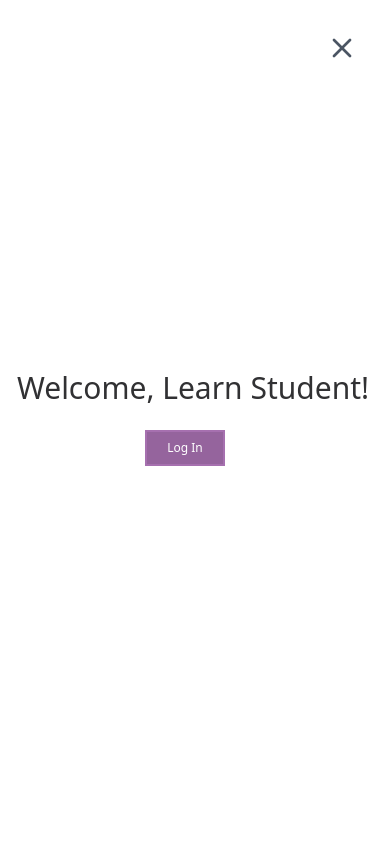
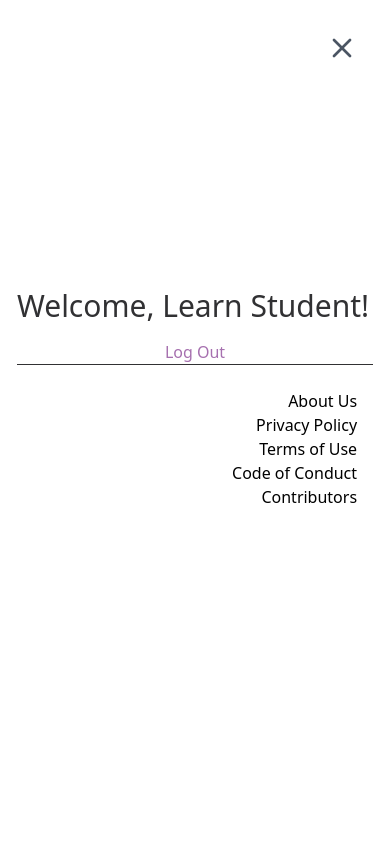
Before and after one commit to LEARNAcademy/student-application, a React (Create React App) app: page /aboutus in a window 390 px wide. Both pictures are taken after a click on the element 358 px from the left and 43 px from the top of the page. Shown: the top 844 px of the page. Built offline with nearby package versions, Linux system fonts and the light colour scheme; a web font is replaced by a local one.

Commit message:
Sticky header in mobile view with links

```diff
--- a/src/App.js
+++ b/src/App.js
@@ -27,7 +27,7 @@ const App = () => {
       <Route path="/privacypolicy" element={<PrivacyPolicy />} />
       <Route path="/termsofuse" element={<TermsOfUse />} />
       <Route path="/codeofconduct" element={<CodeOfConduct />} />
-      <Route path="/contributor" element={<Contributor />} />
+      <Route path="/contributors" element={<Contributor />} />
     </Routes>
   )
 }
--- a/src/components/Absences.js
+++ b/src/components/Absences.js
@@ -11,7 +11,7 @@ const Absences = (props) => {
   },[])
 
   return (
-    <div className="flex items-center text-2xl font-medium" id="absence">
+    <div className="mt-32 flex items-center text-2xl font-medium sm:mt-0" id="absence">
       Absences: <span className="ml-2 flex items-center justify-center">{absence}</span>
     </div>
   )
--- a/src/components/Assessment.js
+++ b/src/components/Assessment.js
@@ -67,13 +67,13 @@ const Assessment = (props) => {
               <div className="flex flex-col">
                 <div className="my-1 text-xl font-bold">Week {assessment.week} </div>
                 <div className="my-1 text-lg"><strong>Comprehension:</strong>
-                  <span className={`relative mx-1 inline-block w-28 rounded-lg text-center before:absolute before:-inset-1 before:block ${compColor[index]}`}>{assessment.comprehension}</span>
+                  <span className={`mx-1 inline-block w-28 rounded-lg text-center  ${compColor[index]}`}>{assessment.comprehension}</span>
                 </div>
               </div>
               <div className="flex flex-col">
                 <div className="flex w-full flex-row items-center">
                   <div className="my-1 mx-6 ml-16 text-lg"><strong>Status:</strong>
-                    <span className={`relative mx-1 inline-block w-28 rounded-lg text-center before:absolute before:-inset-1 before:block ${statusColor[index]}`}>{assessment.status}</span>
+                    <span className={`mx-1 inline-block w-28 rounded-lg text-center ${statusColor[index]}`}>{assessment.status}</span>
                   </div>
                 </div>
                 <div className="my-1 ml-10 pl-6 text-lg"><strong>Reviewer:</strong> {assessment.reviewer} </div>
--- a/src/components/Footer.js
+++ b/src/components/Footer.js
@@ -1,16 +1,17 @@
 import React from "react"
 import learnSymbol from "../assets/learn-symbol.svg"
-// import { NavLink } from "react-router-dom"
 
 const Footer = () => {
   return (
     <>
-      <center className="h-auto w-full px-8 py-4 text-lg lg:px-8">
-        <center className="sm:flex sm:justify-evenly font-['gesta']">
-          <a href="/" className="mb-4 sm:mb-0">
-            <img src={learnSymbol} className="mb-3 mr-3 h-8 justify-center" alt="Learn Logo" />
-          </a>
-          <ul className="mb-6 flex flex-wrap items-center sm:mb-0 justify-center">
+      <center className="mt-4">
+        <a href="/" className="w-12">
+          <img src={learnSymbol} className="h-8 w-12" alt="Learn Logo" />
+        </a>
+      </center>
+      <div className="h-auto px-8 py-4 text-lg lg:px-8">
+        <div className="font-['gesta'] sm:flex sm:justify-evenly">
+          <ul className="mb-6 flex flex-wrap items-center justify-center sm:mb-0">
             <li>
               <a href="/aboutus" className="mr-4 hover:text-learnpurple md:mr-6 ">About Us</a>
             </li>
@@ -27,23 +28,11 @@ const Footer = () => {
               <a href="/contributors" className="mr-4 hover:text-learnpurple">Contributors</a>
             </li>
           </ul>
-        </center>
+        </div>
         <hr className="my-6 border-black sm:mx-auto lg:my-8" />
         <span className="block text-center "> <a href="/" className="hover:text-learnpurple">© 2022 LEARN</a>
         </span>
-        {/* <div className="justify-start ml-2 space-y-4 space-x-2  sm:mx-20 sm:flex sm:flex-wrap  sm:space-x-[96px] sm:space-y-20 sm:justify-self-auto sm:font-['gesta'] md:ml-4 md:mx-12 md:text-sm ">
-
-          < img src={learnSymbol}/>
-          <a href="/"  className="ml-[33px]sm:ml-4">
-          </a>
-          <p className="flex mt-[-55px] ml-[50px] mb-[25px] sm:flex-auto"> © 2022 LEARN</p>
-          <NavLink to="/aboutus" className="hover:text-learnpurple">About Us</NavLink>
-          <NavLink to="/privacypolicy" className="hover:text-learnpurple">Privacy Policy</NavLink>
-          <NavLink to="/termsofuse" className="hover:text-learnpurple">Terms of Use</NavLink>
-          <NavLink to="/codeofconduct" className="hover:text-learnpurple">Code of Conduct</NavLink>
-          <NavLink to="/contributor" className="hover:text-learnpurple">Contributors</NavLink>
-        </div> */}
-      </center>
+      </div>
     </>
   )}
 
--- a/src/components/Header.js
+++ b/src/components/Header.js
@@ -9,7 +9,7 @@ const Header = (props) => {
 
   return (
     <>
-      <div className="flex items-center justify-between border-b border-gray-400 bg-learngray py-2 sm:hidden">
+      <div className="fixed top-0 flex w-full items-center justify-between border-b border-gray-400 bg-learngray py-2 sm:hidden">
         <div className="mr-44">
           <a href="/">
             <img src={learnLogo} alt="logo" className="scale-[75%]" />
@@ -44,9 +44,30 @@ const Header = (props) => {
                   <line x1="6" y1="6" x2="18" y2="18" />
                 </svg>
               </div>
-              <div className="flex min-h-[250px] flex-col items-center justify-center">
+              <div className="flex min-h-[250px] flex-col justify-center">
                 <Greeter user={user} />
-                <Navigation user={user} login={login} setLogin={setLogin} />
+                <ul className="mb-6 sm:mb-0">
+                  <li>
+                    <a href="/login" className="block items-center justify-center border-b border-learngray text-center text-learnpurple hover:text-learnblack">Log Out</a>
+                  </li>
+                  <div className="my-6 text-right">
+                    <li>
+                      <a href="/aboutus" className="mr-4  hover:text-learnpurple md:mr-6 ">About Us</a>
+                    </li>
+                    <li>
+                      <a href="/privacypolicy" className="mr-4  hover:text-learnpurple md:mr-6">Privacy Policy</a>
+                    </li>
+                    <li>
+                      <a href="/termsofuse" className="mr-4  hover:text-learnpurple md:mr-6 ">Terms of Use</a>
+                    </li>
+                    <li>
+                      <a href="/codeofconduct" className="mr-4  hover:text-learnpurple">Code of Conduct</a>
+                    </li>
+                    <li>
+                      <a href="/contributors" className="mr-4  hover:text-learnpurple">Contributors</a>
+                    </li>
+                  </div>
+                </ul>
               </div>
             </div>
           </section>
--- a/src/pages/AboutUs/AboutUs.js
+++ b/src/pages/AboutUs/AboutUs.js
@@ -6,11 +6,11 @@ const AboutUs = () => {
   return (
     <>
       <Header/>
-      <div className="mx-auto my-16 h-auto w-[90%]  ">
+      <div className="mx-auto mt-32 mb-16 h-auto w-[90%] sm:my-16 ">
         <h1 className="mt-4 mb-12 text-4xl font-semibold text-learnblack">
           About Us
         </h1>
-        <p className="my-3 w-[60%] text-[#616161]">
+        <p className="my-3 w-full  text-[#616161]">
           With equal access to knowledge and career development, LEARN academy is teaching a new generation of daring and diverse students to be compassionate, curious and professional web developers. (Lorem ipsum dolor sit amet, consectetur adipiscing elit, sed do eiusmod tempor incididunt ut labore et dolore magna aliqua. Ut enim ad minim veniam, quis nostrud exercitation ullamco laboris nisi ut aliquip ex ea commodo consequat. Duis aute irure dolor in reprehenderit in voluptate velit esse cillum dolore eu fugiat nulla pariatur. Excepteur sint occaecat cupidatat non proident, sunt in culpa qui officia deserunt mollit anim id est laborum.)
         </p>
       </div>
--- a/src/pages/CodeOfConduct/CodeOfConduct.js
+++ b/src/pages/CodeOfConduct/CodeOfConduct.js
@@ -6,7 +6,7 @@ const CodeOfConduct = () => {
   return (
     <>
       <Header />
-      <div className="mx-auto my-16 h-auto w-[90%] text-[#616161]">
+      <div className="mx-auto mt-32 mb-16 h-auto w-[90%] text-[#616161] sm:my-16">
         <h1 className="mt-4 mb-12 text-4xl font-semibold text-learnblack">
                 Code of Conduct
         </h1>
--- a/src/pages/Contributor/Contributor.js
+++ b/src/pages/Contributor/Contributor.js
@@ -10,7 +10,7 @@ const Contributor = () => {
   return (
     <>
       <Header />
-      <div className="mx-auto my-16 h-auto w-[90%] text-[#616161]">
+      <div className="mx-auto mt-32 mb-16 h-auto w-[90%] text-[#616161] sm:my-16">
         <h1 className="mt-4 mb-12 text-4xl font-semibold text-learnblack">
           Contributors
         </h1>
--- a/src/pages/PrivacyPolicy/PrivacyPolicy.js
+++ b/src/pages/PrivacyPolicy/PrivacyPolicy.js
@@ -7,7 +7,7 @@ const PrivacyPolicy = () => {
   return (
     <>
       <Header />
-      <div className="mx-auto my-16 h-auto w-[90%] text-[#616161]">
+      <div className="mx-auto mt-32 mb-16 h-auto w-[90%] text-[#616161] sm:my-16">
         <h1 className="mt-4 mb-12 text-4xl font-semibold text-learnblack">
     Privacy Policy
         </h1>
--- a/src/pages/TermsOfUse/TermsOfUse.js
+++ b/src/pages/TermsOfUse/TermsOfUse.js
@@ -7,7 +7,7 @@ const TermsOfUse = () => {
   return (
     <>
       <Header />
-      <div className="mx-auto my-16 h-auto w-[90%] text-[#616161]">
+      <div className="mx-auto mt-32 mb-16 h-auto w-[90%] text-[#616161] sm:my-16">
         <h1 className="mt-4 mb-12 text-4xl font-semibold text-learnblack">
                     Terms & Conditions
         </h1>
```
